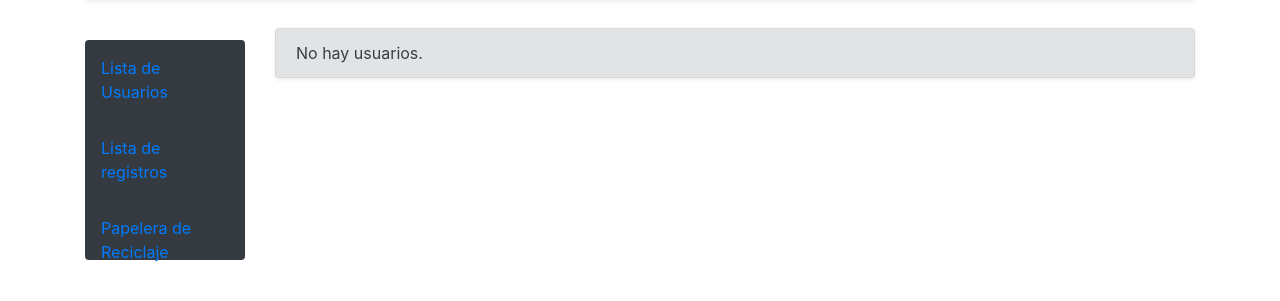
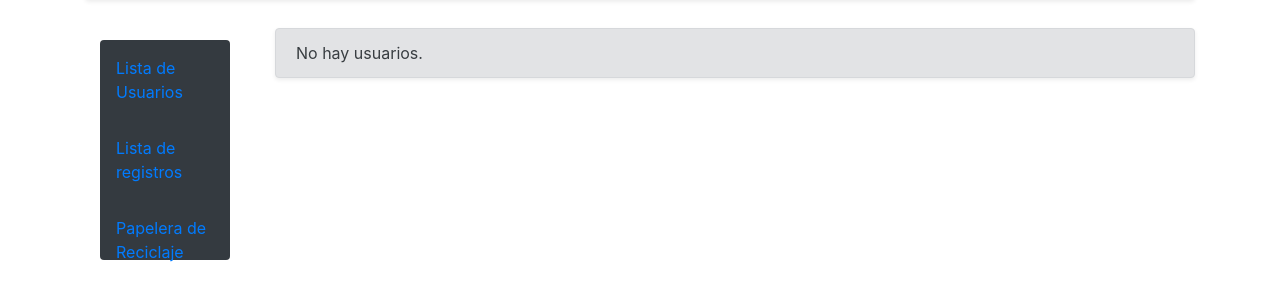
Before and after one commit to julivega93/SistemaNotas, a CodeIgniter app: the page made by application/views/listusers.php in a window 1280 px wide. Shown: the part 56-357 px from the top of the page. Run offline with CodeIgniter, Linux system fonts and the light colour scheme; data that the repository does not hold is empty; some libraries are stand-ins or nearby versions.

Commit message:
paneladm

```diff
--- a/application/views/paneladm.php
+++ b/application/views/paneladm.php
@@ -1,3 +1,7 @@
+<div class="container container-fluid">
+
+
+
 
     <div class="bg-dark rounded mt-3" style="height:220px">
     <ul class="nav flex-column">
@@ -12,3 +16,4 @@
       </li>
     </ul>
     </div>
+    </div>
```
